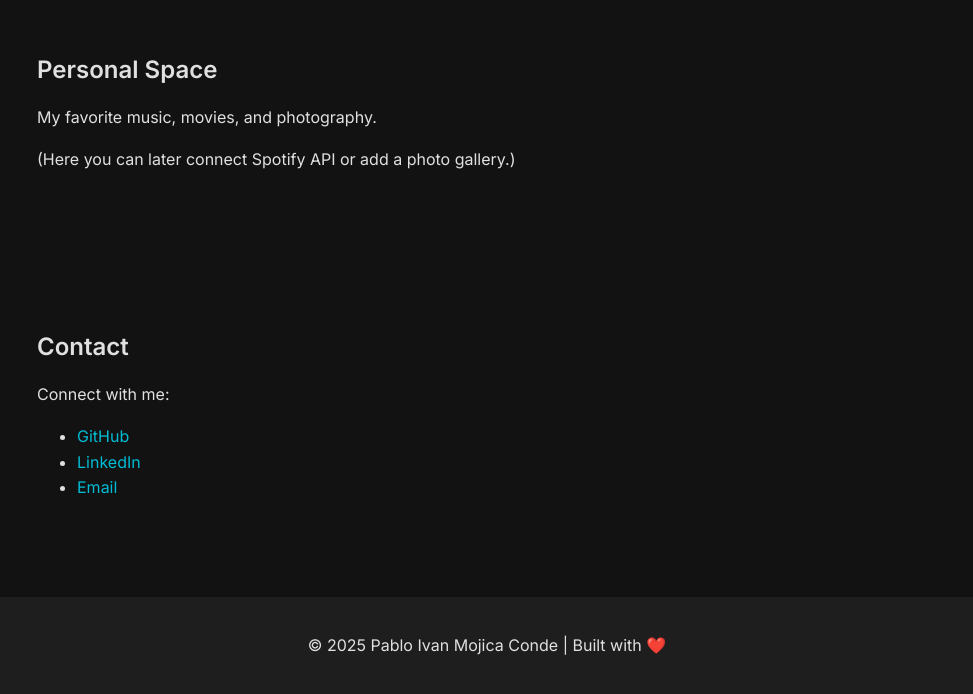
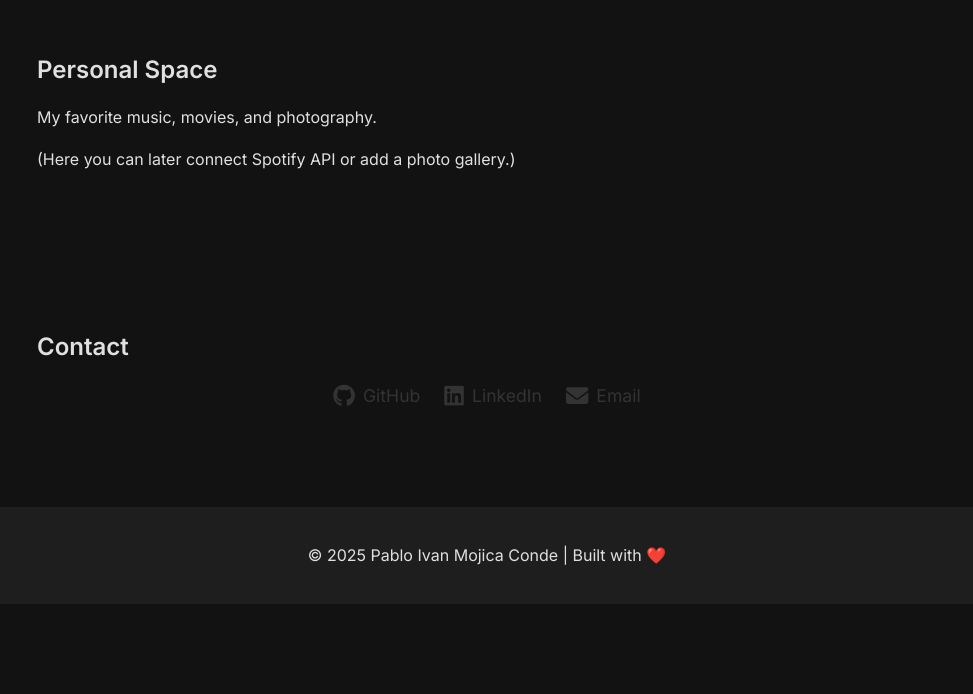
Before and after one commit to pabl0235/pabl0235, a plain HTML site: page index.html in a window 1280 px wide. Shown: the part 1656-2350 px from the top of the page, without its empty margins (153-1126 px from the left). After the commit the page ends 2260 px from the top, so only its background shows below. Drawn offline with Linux system fonts and the light colour scheme.

Commit message:
Fixed contact section - updated links

```diff
--- a/index.html
+++ b/index.html
@@ -5,6 +5,7 @@
   <meta name="viewport" content="width=device-width, initial-scale=1.0">
   <title>My Portfolio</title>
   <link rel="stylesheet" href="style.css">
+  <link rel="stylesheet" href="https://cdnjs.cloudflare.com/ajax/libs/font-awesome/6.5.0/css/all.min.css">
   <!-- Google Fonts -->
   <link href="https://fonts.googleapis.com/css2?family=Inter:wght@400;600&display=swap" rel="stylesheet">
 </head>
@@ -78,12 +79,23 @@
 
   <!-- Contact -->
   <section id="contact" class="section">
-    <h2>Contact</h2>
-    <p>Connect with me:</p>
-    <ul>
-      <li><a href="https://github.com/pabl0235">GitHub</a></li>
-      <li><a href="https://linkedin.com/in/pconde-74315021a">LinkedIn</a></li>
-      <li><a href="mailto:pabloimconde@gmail.com">Email</a></li>
+   <h2>Contact</h2>
+    <ul class="contact-links">
+      <li>
+        <a href="https://github.com/pabl0235" target="_blank" rel="noopener noreferrer">
+          <i class="fab fa-github"></i> GitHub
+        </a>
+      </li>
+      <li>
+        <a href="https://linkedin.com/in/pconde-74315021a" target="_blank" rel="noopener noreferrer">
+          <i class="fab fa-linkedin"></i> LinkedIn
+        </a>
+      </li>
+      <li>
+        <a href="mailto:pabloimconde@gmail.com" target="_blank" rel="noopener noreferrer">
+          <i class="fas fa-envelope"></i> Email
+        </a>
+      </li>
     </ul>
   </section>
 
--- a/style.css
+++ b/style.css
@@ -111,6 +111,33 @@ a:hover {
   box-shadow: 0 2px 5px rgba(0,0,0,0.3);
 }
 
+.contact-links {
+  list-style: none;
+  padding: 0;
+  display: flex;
+  gap: 1.5rem;
+  justify-content: center;
+}
+
+.contact-links li a {
+  text-decoration: none;
+  color: #333;
+  font-size: 1.1rem;
+  display: flex;
+  align-items: center;
+  gap: 0.5rem;
+  transition: color 0.3s ease;
+}
+
+.contact-links li a:hover {
+  color: #0077b5; /* LinkedIn blue, looks nice */
+}
+
+.contact-links i {
+  font-size: 1.4rem;
+}
+
+
 /* Footer */
 footer {
   text-align: center;
```
